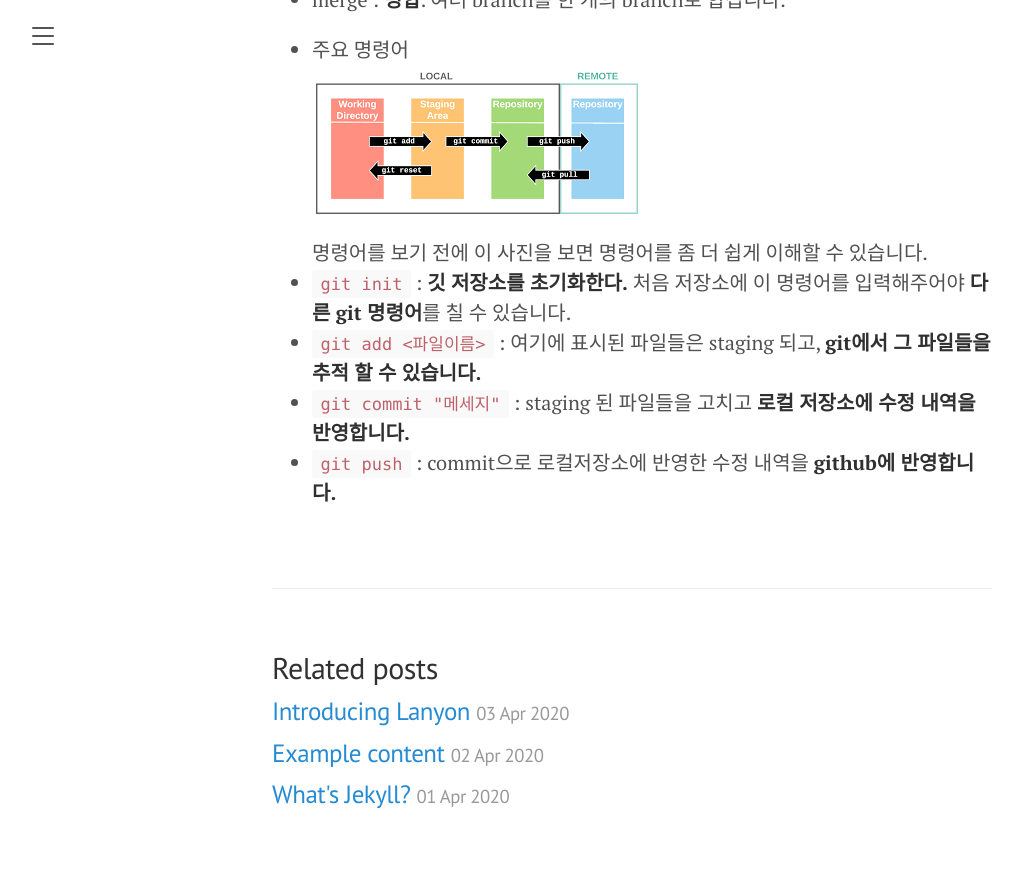
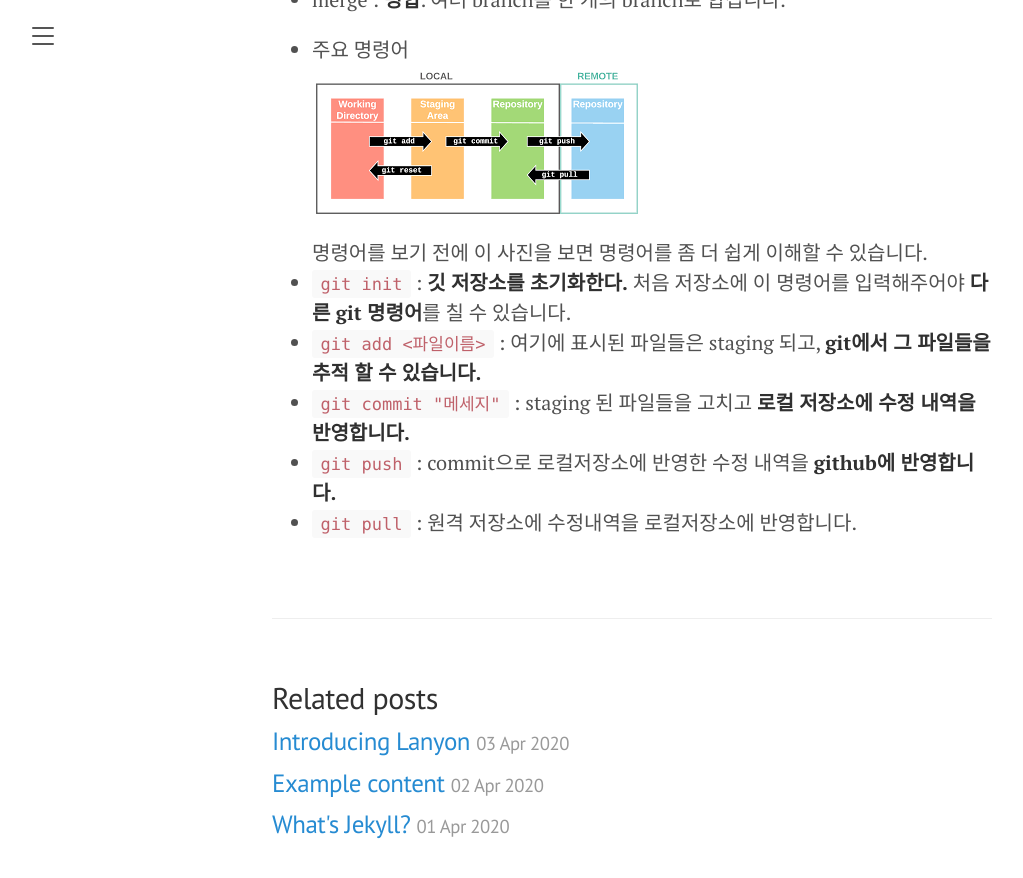
Before and after one commit to Seo-Donghyun/Seo-Donghyun.github.io, a Jekyll site: the page built from _posts/2022-11-29-git-github.md, in a window 1280 px wide and 900 px high, scrolled down 1305 px. Shown: the top 878 px of the window, without its empty margins (8-1031 px from the left). Built offline with Jekyll 4.4.1, drawn with Linux system fonts in a browser that asks for light colours; comment, search, counter and statistics services are not loaded.

Commit message:
git post modified

```diff
--- a/_posts/2022-11-29-git-github.md
+++ b/_posts/2022-11-29-git-github.md
@@ -47,3 +47,4 @@ Github는 Git에서 사용하는 웹 호스팅 서비스입니다.
 * `git add <파일이름>` : 여기에 표시된 파일들은 staging 되고, **git에서 그 파일들을 추적 할 수 있습니다.**
 * `git commit "메세지"` : staging 된 파일들을 고치고 **로컬 저장소에 수정 내역을 반영합니다.**
 * `git push` : commit으로 로컬저장소에 반영한 수정 내역을 **github에 반영합니다.**
+* `git pull` : 원격 저장소에 수정내역을 로컬저장소에 반영합니다.
```
